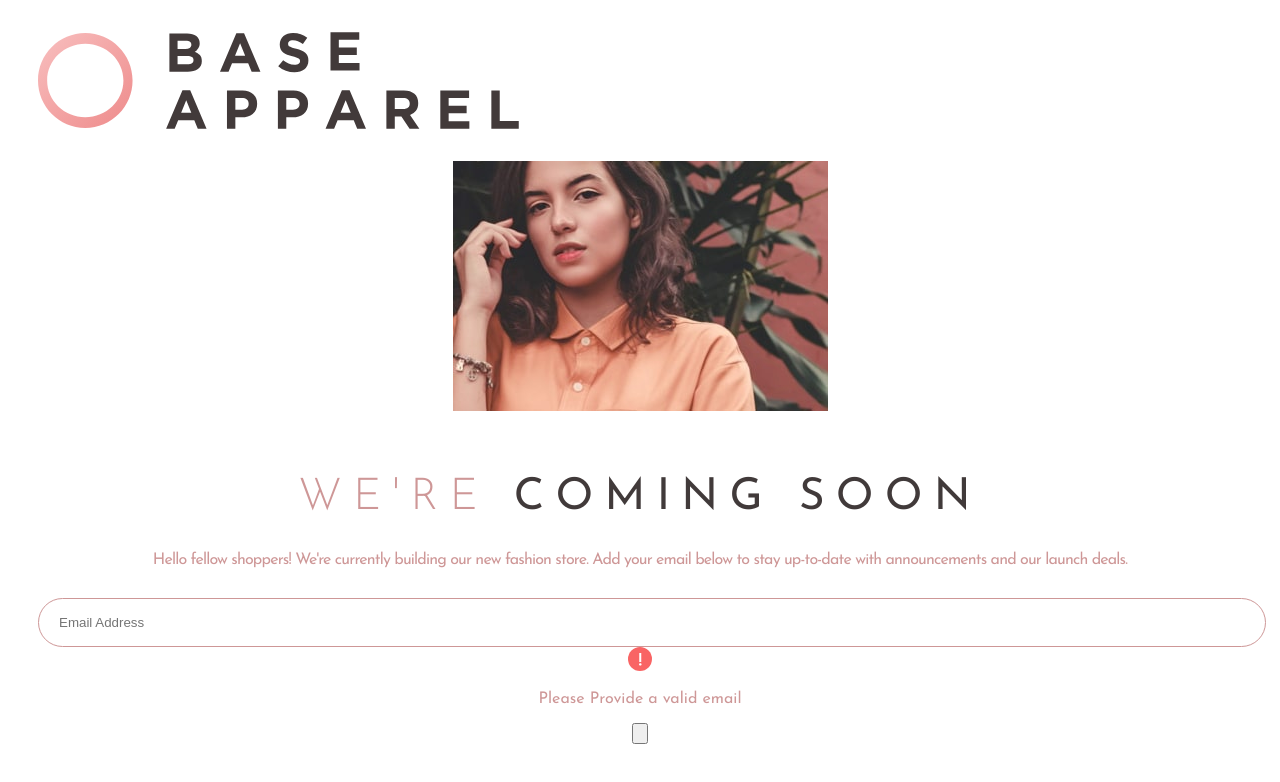
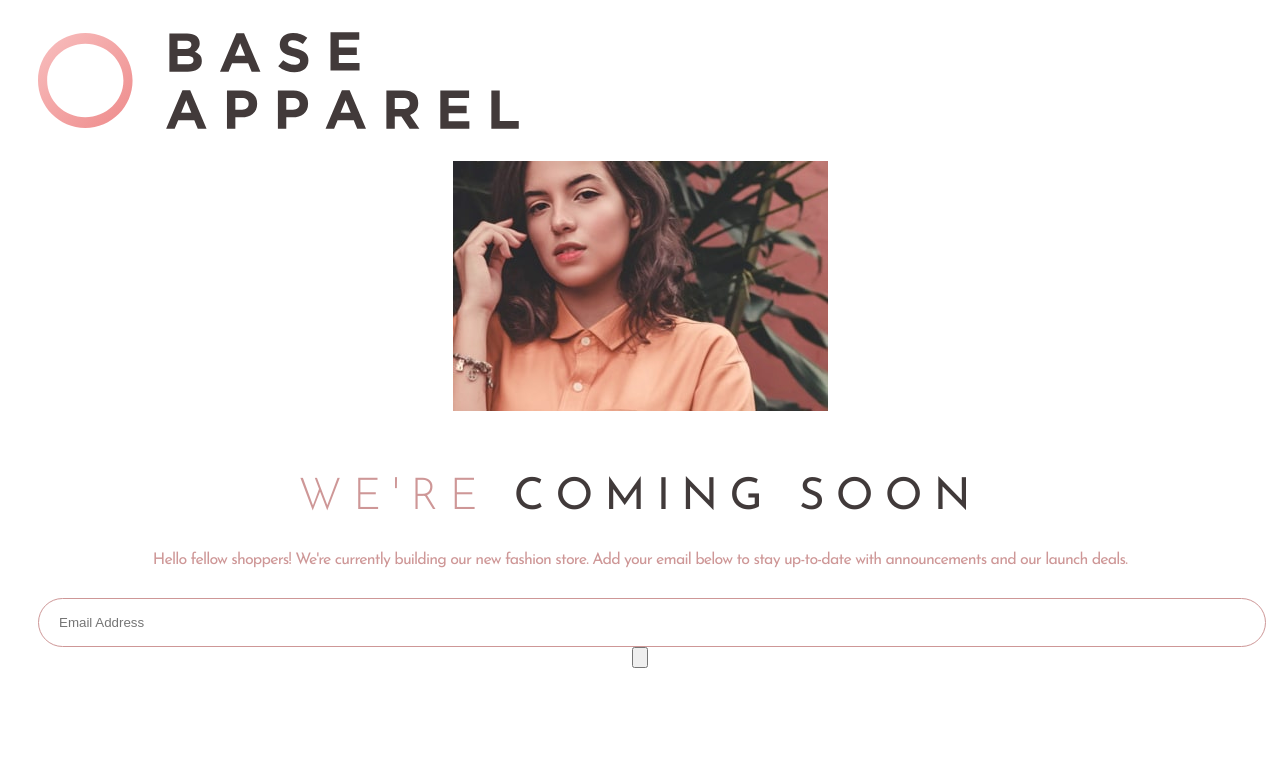
Before and after one commit to royeradames/base-apparel-coming-soon-page, a React (Create React App) app: page / in a window 1280 px wide. Shown: the top 782 px of the page. Built offline with nearby package versions, Linux system fonts and the light colour scheme.

Commit message:
👀form validation will have to be handle later

```diff
--- a/src/App.tsx
+++ b/src/App.tsx
@@ -23,7 +23,7 @@ function App() {
   } = useForm<Inputs>();
 
   const onSubmit = (data: any) => {
-    console.log(data);
+    console.log({ data });
   };
 
   console.log(watch("email")); // watch input value by passing the name of it
@@ -48,16 +48,19 @@ function App() {
         {/* include validation with required or other standerd HTML validation rules */}
         <input
           {...register("email", { required: true })}
-          type="email"
+          // type="email"
           placeholder="Email Address"
           className="form__email"
         />
 
         {/* errors will return when field validation fails */}
-        {errors && <img src={iconError} alt="Error icon" />}
-        {errors && <img src={iconError} alt="Error icon" /> && (
+        {errors.email && (
+          <img src={iconError} alt="Error icon" className="form__error-icon" />
+        )}
+        {errors.email && <img src={iconError} alt="Error icon" /> && (
           <p className="form__error">Please Provide a valid email</p>
         )}
+        {console.log({ errors })}
 
         <input type="submit" className="form__submit" value="" />
       </form>
```
